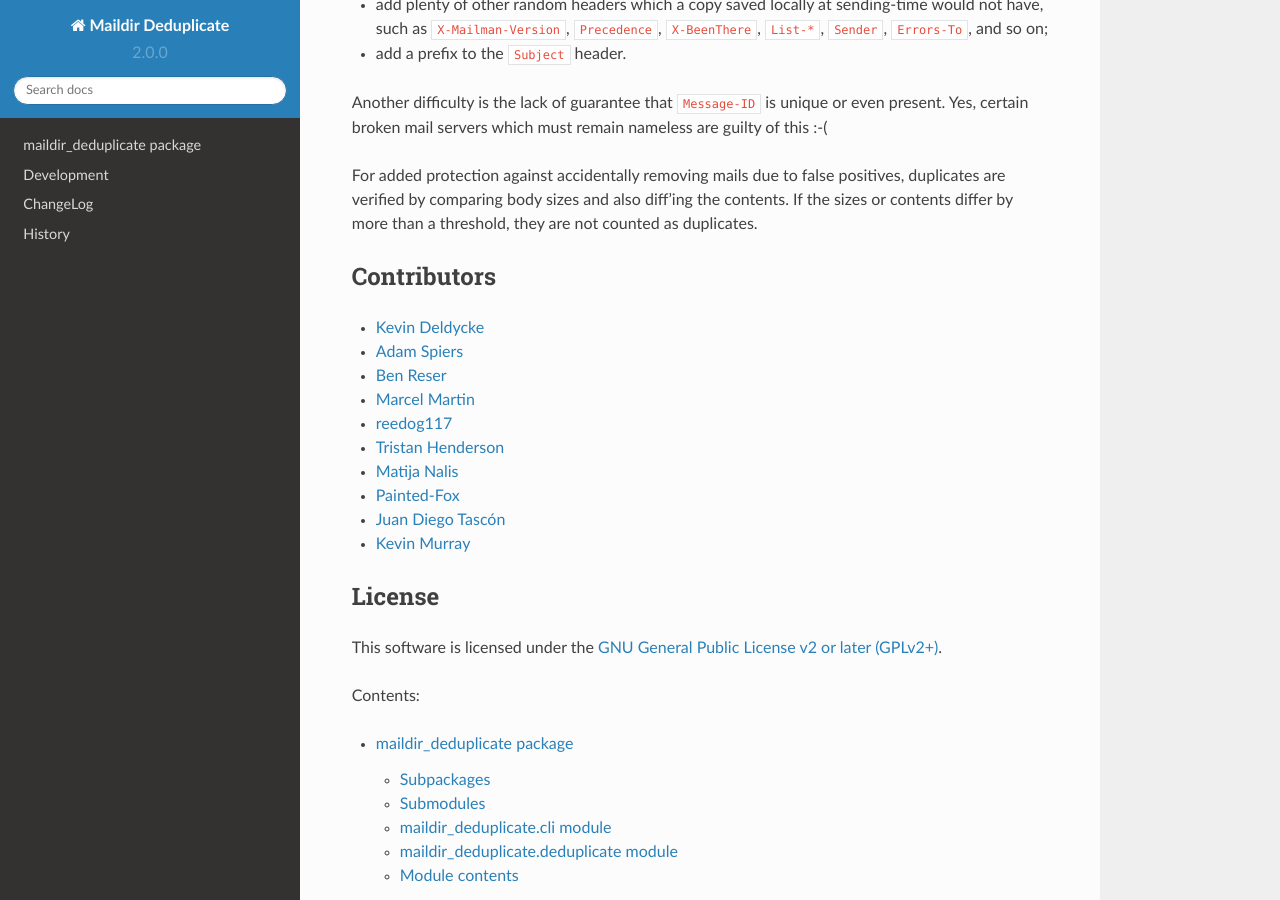
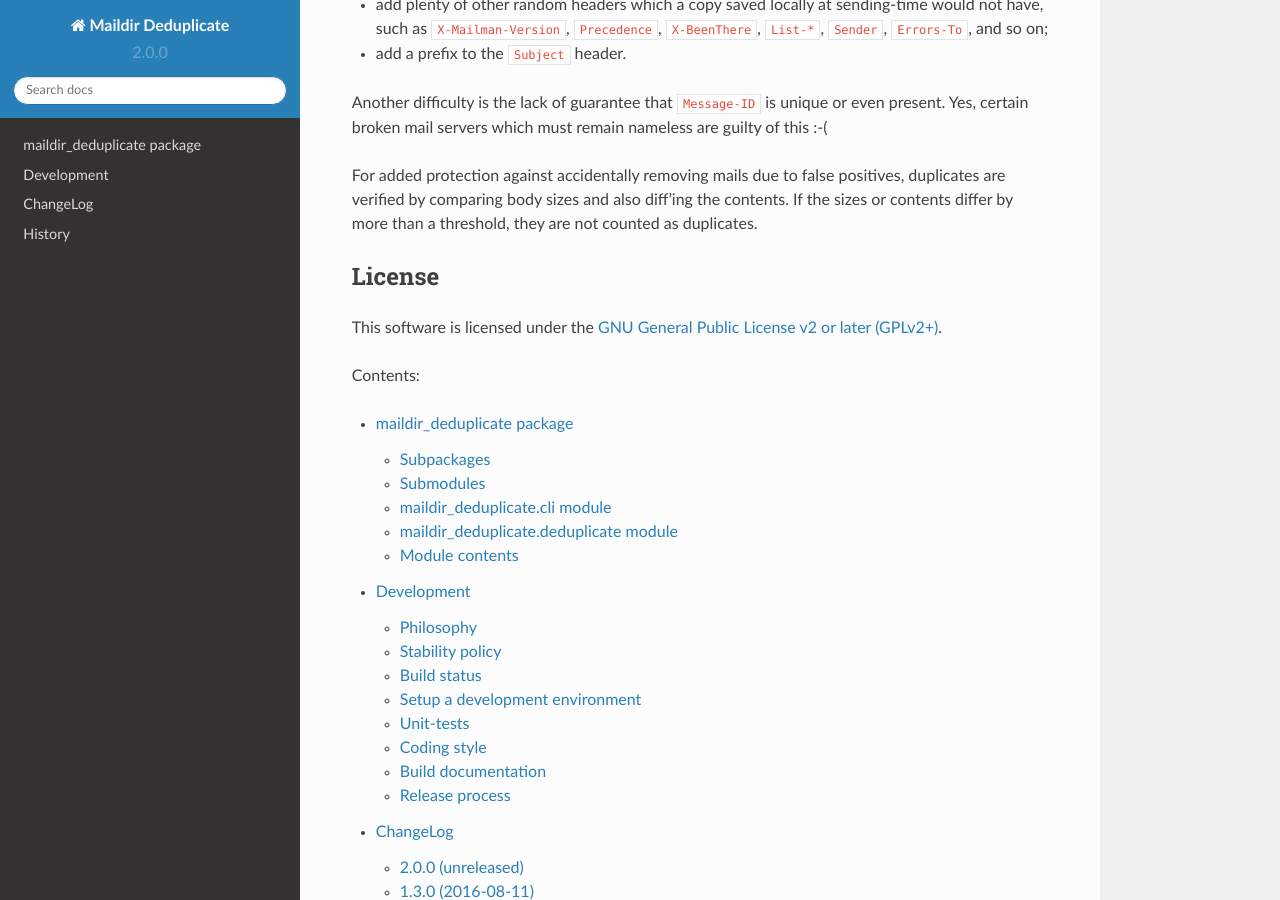
Before and after one commit to kdeldycke/mail-deduplicate, a Sphinx documentation site: the page built from docs/index.rst, in a window 1280 px wide and 900 px high, scrolled down 2374 px. Built offline with Sphinx 7.4.7 and the Read the Docs theme 2.0.0, drawn with Linux system fonts in a browser that asks for light colours; pages that are not in the unit, such as notebooks, are missing from menus.

Commit message:
Do not maintain by hand a list of contributors.

```diff
--- a/README.rst
+++ b/README.rst
@@ -171,21 +171,6 @@ the contents.  If the sizes or contents differ by more than a threshold, they
 are not counted as duplicates.
 
 
-Contributors
-------------
-
-* `Kevin Deldycke <https://github.com/kdeldycke>`_
-* `Adam Spiers <https://github.com/aspiers>`_
-* `Ben Reser <https://github.com/breser>`_
-* `Marcel Martin <https://github.com/marcelm>`_
-* `reedog117 <https://github.com/reedog117>`_
-* `Tristan Henderson <https://github.com/tnhh>`_
-* `Matija Nalis <https://github.com/mnalis>`_
-* `Painted-Fox <https://github.com/Painted-Fox>`_
-* `Juan Diego Tascón <https://github.com/juantascon>`_
-* `Kevin Murray <https://github.com/kdmurray91>`_
-
-
 License
 -------
 
--- a/docs/conf.py
+++ b/docs/conf.py
@@ -29,8 +29,10 @@ author = "Kevin Deldycke"
 # We use our own copyright template instead of the default as the latter strip
 # HTML content.
 html_show_copyright = False
-copyright = "2010-{}, <a href='http://kevin.deldycke.com'>{}</a>".format(
-    time.strftime('%Y'), author)
+copyright = (
+    "2010-{}, <a href='http://kevin.deldycke.com'>{}</a> and <a href='https://"
+    "github.com/kdeldycke/maildir-deduplicate/graphs/contributors'>"
+    "contributors</a>.").format(time.strftime('%Y'), author)
 
 version = release = maildir_deduplicate.__version__
 
```
